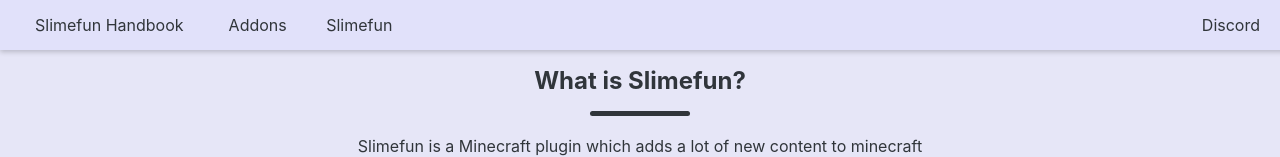
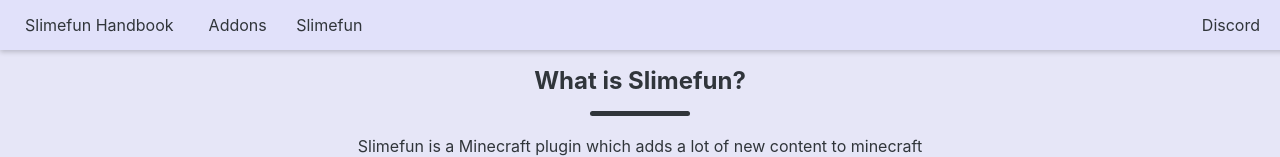
Before and after one commit to kura78/Slimefun-Wiki, a Nuxt app: page / in a window 1280 px wide. Shown: the top 157 px of the page. Built offline with nearby package versions, Linux system fonts and the light colour scheme.

Commit message:
Changed the Header Classes to topnav-left

```diff
--- a/components/header.vue
+++ b/components/header.vue
@@ -2,11 +2,11 @@
   <div> </div>
     <div class="headerContent sticky">
       <div class="wordmark">
-        <a class="headerLink" href="#">Slimefun Handbook      </a>
+        <a class="topnav-left" href="#">Slimefun Handbook      </a>
       </div>
       <div class="headerLinksArea">
-        <a class="headerLink" href="#"> Addons   </a>
-        <a class="headerLink" href="#"> Slimefun   </a>
+        <a class="topnav-left" href="#"> Addons   </a>
+        <a class="topnav-left" href="#"> Slimefun   </a>
         <a class="topnav-right" href="#"> Discord</a>
     </div>
 
--- a/public/assets/style.css
+++ b/public/assets/style.css
@@ -51,8 +51,8 @@
   flex-grow: 5;
 }
 
-.headerLink {
-  margin-left: 15px;
+.topnav-left {
+  margin-left: 5px;
   margin-right: 20px;
   color: var(--txt1);
   font-family: var(--font1);
```
